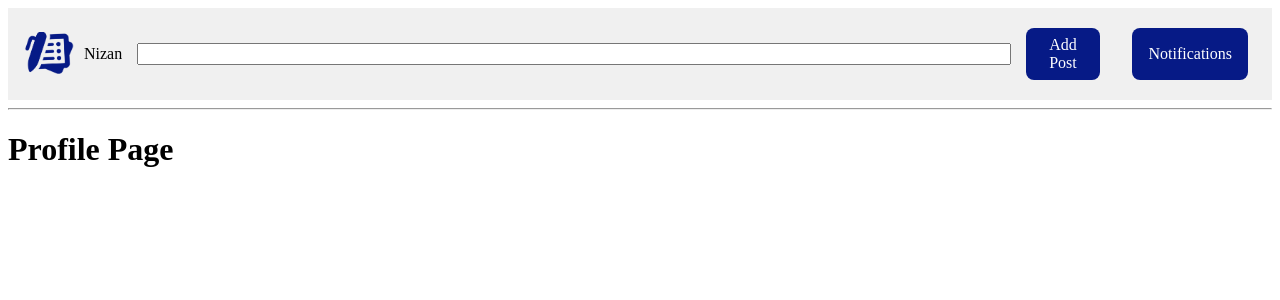
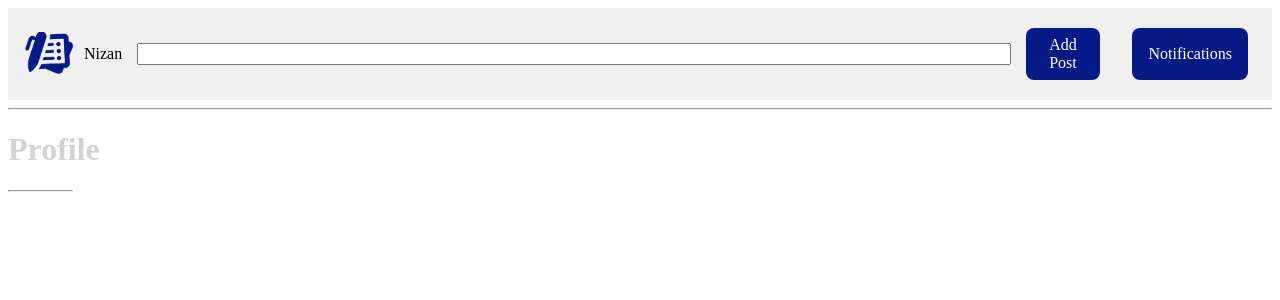
Before and after one commit to ShakedGold/Listed, a Vue app: page /profile in a window 1280 px wide. Shown: the top 300 px of the page. Built offline with nearby package versions, Linux system fonts and the light colour scheme.

Commit message:
started working on profile info

```diff
--- a/src/views/ProfileView.vue
+++ b/src/views/ProfileView.vue
@@ -7,8 +7,13 @@ import MenuBar from '../components/MenuBar/MenuBar.vue'
     <MenuBar />
   </div>
   <div>
-    <h1>Profile Page</h1>
+    <h1  id="heading"><b>Profile</b></h1>
+    <hr style="width:5%;text-align:left;margin-left:0;color:gray;padding-top:0;">
   </div>
 </template>
 
-<style></style>
+<style>
+#heading {
+  color: lightgray;
+}
+</style>
```
